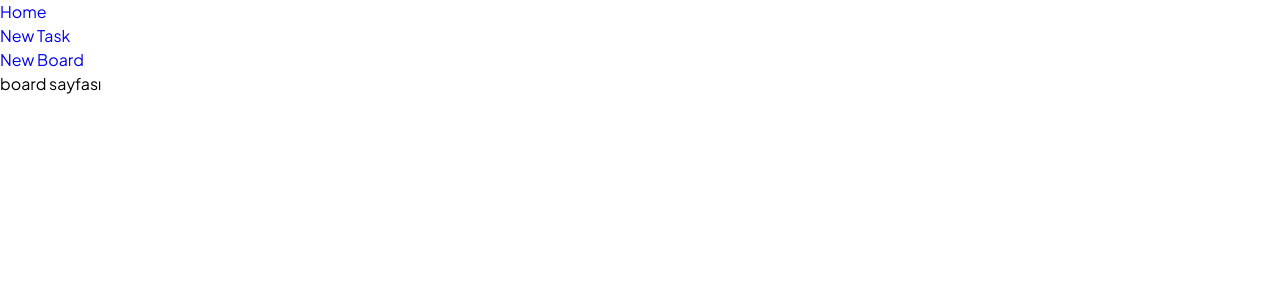
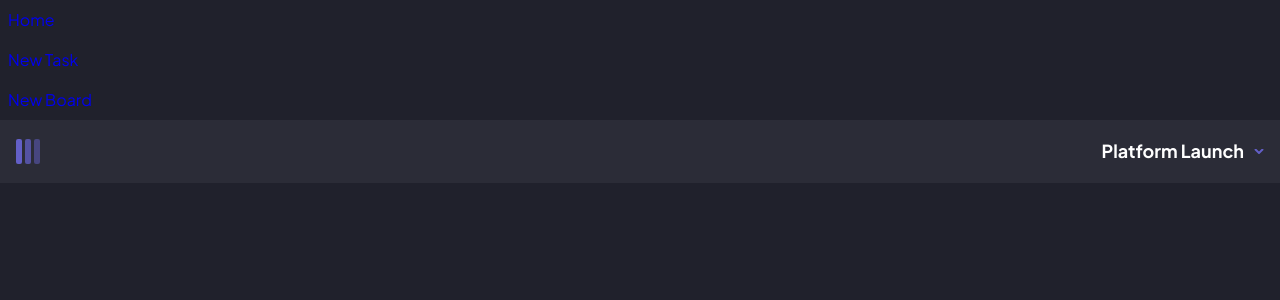
Before and after one commit to acunmedyaakademi/irem-gaye-akif-kenban-app, a React (Vite) app: page / in a window 1280 px wide. Shown: the top 300 px of the page. Built offline with nearby package versions, Linux system fonts and the light colour scheme.

Commit message:
header sayfası oluşturuluyor

```diff
--- a/src/App.css
+++ b/src/App.css
@@ -0,0 +1,144 @@
+/* Gaye Başlangıç */
+
+/* Header */
+.header {
+  display: flex;
+  justify-content: space-between;
+  align-items: center;
+  background-color: #2B2C37;
+  padding-inline: 16px;
+}
+
+.logo {
+  width: 25px;
+  height: 25px;
+  padding-block: 20px;
+}
+
+/* Dropdown */
+.dropdown {
+  position: relative;
+}
+
+.dropdown-btn {
+  font-weight: 700;
+  font-size: 18px;
+  line-height: 22.68px;
+  letter-spacing: 0px;
+  color: white;
+  cursor: pointer;
+  padding-block: 20px;
+  background-color: #2B2C37;
+  border: none;
+  display: flex;
+  gap: 10px;
+  align-items: center;
+  justify-content: center;
+}
+
+.dropdown-menu {
+  position: absolute;
+  top: 48px;
+  right: 0;
+  width: 200px;
+  background-color: #222;
+  border-radius: 8px;
+  padding: 12px;
+  box-shadow: 0px 4px 10px rgba(0, 0, 0, 0.3);
+}
+
+.menu-title {
+  font-size: 12px;
+  color: gray;
+  text-transform: uppercase;
+  margin-bottom: 8px;
+}
+
+ul li {
+  padding: 8px;
+  border-radius: 6px;
+  cursor: pointer;
+}
+
+ul li:hover {
+  background-color: #333;
+}
+
+.active {
+  background-color: #6c5ce7;
+  color: white;
+}
+
+.new-board {
+  color: #a29bfe;
+  cursor: pointer;
+}
+
+.new-board:hover {
+  color: #dfe6e9;
+}
+
+/* Toggle */
+.toggle-container {
+  display: flex;
+  justify-content: center;
+  align-items: center;
+  margin-top: 12px;
+}
+
+.toggle-btn {
+  width: 40px;
+  height: 20px;
+  background-color: gray;
+  border-radius: 50px;
+  display: flex;
+  align-items: center;
+  padding: 2px;
+  cursor: pointer;
+  transition: background 0.3s ease;
+}
+
+.toggle-btn.dark {
+  background-color: #6c5ce7;
+  justify-content: flex-end;
+}
+
+.toggle-btn.light {
+  background-color: gray;
+  justify-content: flex-start;
+}
+
+.toggle-circle {
+  width: 16px;
+  height: 16px;
+  background-color: white;
+  border-radius: 50%;
+}
+
+.empty-page {
+  display: flex;
+  justify-content: center;
+  align-items: center;
+  gap: 25px;
+  text-align: center;
+
+  h4 {
+    font-weight: 700;
+    font-size: 18px;
+    line-height: 22.68px;
+    letter-spacing: 0px;
+    color: #828FA3;
+
+  }
+
+  button {
+    font-weight: 700;
+    font-size: 15px;
+    line-height: 18.9px;
+    letter-spacing: 0px;
+    color: white;
+    background-color: #635FC7;
+  }
+}
+
+/* Gaye Bitiş */
--- /dev/null
+++ b/src/Svg.jsx
@@ -0,0 +1,13 @@
+export function DownSvg() {
+  return (
+    <svg
+      width="10"
+      height="5"
+      viewBox="0 0 10 5"
+      fill="none"
+      xmlns="http://www.w3.org/2000/svg"
+    >
+      <path d="M1 0L5 4L9 0" stroke="#635FC7" strokeWidth="2" />
+    </svg>
+  );
+}
--- a/src/components/Board.jsx
+++ b/src/components/Board.jsx
@@ -1,7 +1,51 @@
+import { useState } from "react";
+import { DownSvg } from "../Svg";
+
 export default function Board() {
-  return(
-    <>
-    board sayfası
-    </>
-  )
+  const [isOpen, setIsOpen] = useState(false);
+  const [isDarkMode, setIsDarkMode] = useState(true);
+
+  return (
+    <div className={isDarkMode ? "dark-mode" : "light-mode"}>
+      {/* Header */}
+      <header className="header">
+        <div className="header-logo">
+          <img src="svg/platform-launch-icon.svg" alt="Platform Launch Icon" />
+        </div>
+
+        {/* Dropdown*/}
+        <div className="dropdown">
+          <button onClick={() => setIsOpen(!isOpen)} className="dropdown-btn">
+            <span>Platform Launch</span>
+            <DownSvg />
+          </button>
+
+          {/* Dropdown Menü */}
+          {isOpen && (
+            <div className="dropdown-menu">
+              <p className="menu-title">All Boards (3)</p>
+              <ul>
+                <li className="active">Platform Launch</li>
+                <li>Marketing Plan</li>
+                <li>Roadmap</li>
+                <li className="new-board">+ Create New Board</li>
+              </ul>
+
+              {/* Dark Mode Toggle */}
+              <div className="toggle-container">
+                <span className="icon"></span>
+                <button
+                  className={`toggle-btn ${isDarkMode ? "dark" : "light"}`}
+                  onClick={() => setIsDarkMode(!isDarkMode)}
+                >
+                  <span className="toggle-circle"></span>
+                </button>
+                <span className="icon"></span>
+              </div>
+            </div>
+          )}
+        </div>
+      </header>
+    </div>
+  );
 }
--- a/style/reset.css
+++ b/style/reset.css
@@ -15,6 +15,7 @@ body {
   /* 4. Improve text rendering */
   -webkit-font-smoothing: antialiased;
   font-family: "Plus Jakarta Sans", sans-serif;
+  background-color: #20212C;
 }
 
 /* 5. Improve media defaults */
@@ -48,8 +49,9 @@ h1, h2, h3, h4, h5, h6 {
   isolation: isolate;
 }
 
-ul,ol {
+ul, ol {
   list-style: none;
+  padding: 0;
 }
 
 a {
```
Also changed, not shown: src/App.jsx (+5 -4 lines), src/components/EmptyPage.jsx (+5 -2 lines), public/svg/platform-launch-icon.svg (added).
